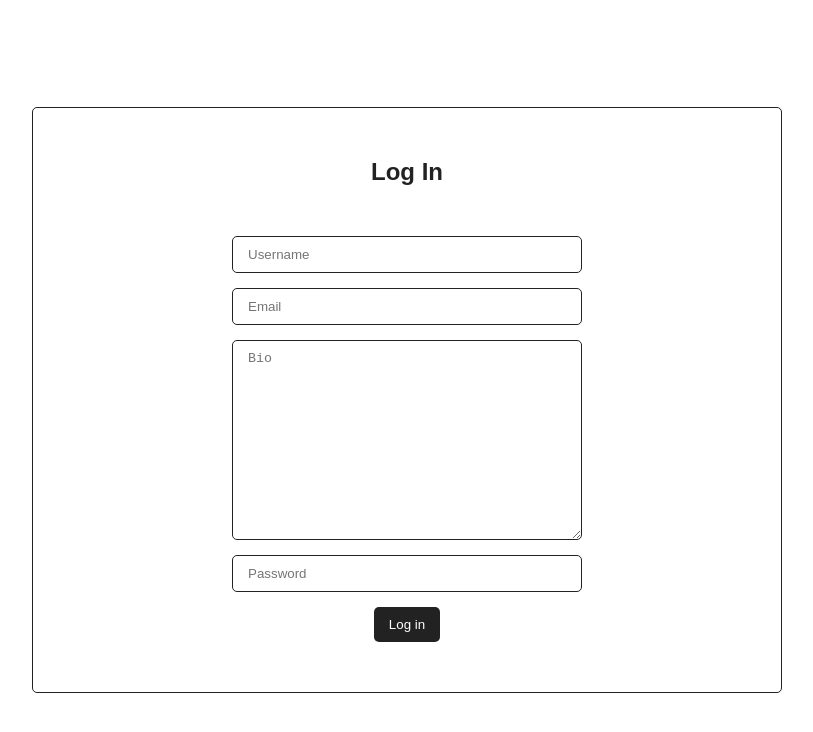
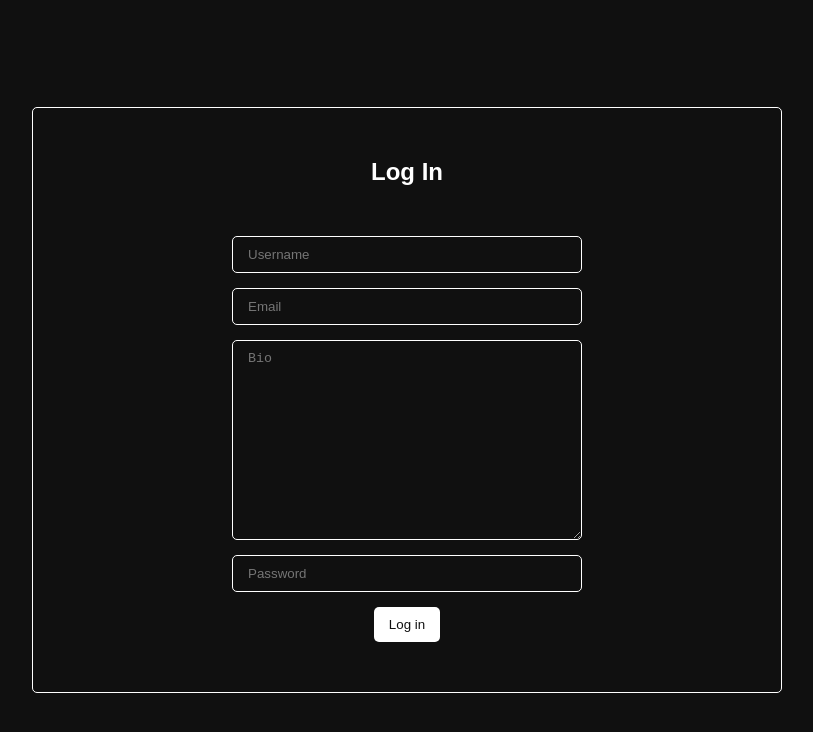
Before and after one commit to carledwardm/auth-portal-supa, a Next.js app: page /login in a window 1280 px wide. Shown: the top 732 px of the page, without its empty margins (233-1046 px from the left). Built offline with nearby package versions, Linux system fonts and the light colour scheme.

Commit message:
Style outline for form inputs, add box-shadow when focused

```diff
--- a/app/globals.css
+++ b/app/globals.css
@@ -1,6 +1,7 @@
 :root {
-  --background: #ffffff;
-  --foreground: #222222;
+  --background: #101010;
+  --foreground: #ffffff;
+  --outline: #52D924;
 }
 
 @media (prefers-color-scheme: dark) {
--- a/app/login/login.module.scss
+++ b/app/login/login.module.scss
@@ -37,6 +37,15 @@
     border: 1px solid var(--foreground);
     border-radius: 5px;
     padding: 10px 15px;
+    transition: box-shadow 0.2s ease-in-out,
+                color 0.2s ease-in-out;
+
+    &:focus {
+        outline: 2px solid var(--outline);
+        border-color: transparent;
+        color: var(--outline);
+        box-shadow: 0 0 10px 2px var(--outline);
+    }
 }
 
 .bioInput {
@@ -47,6 +56,15 @@
     border: 1px solid var(--foreground);
     border-radius: 5px;
     padding: 10px 15px;
+    transition: box-shadow 0.2s ease-in-out,
+                color 0.2s ease-in-out;
+
+    &:focus {
+        outline: 2px solid var(--outline);
+        border-color: transparent;
+        color: var(--outline);
+        box-shadow: 0 0 10px 2px var(--outline);
+    }
 }
 
 .submitBtn {
--- a/app/page.module.css
+++ b/app/page.module.css
@@ -1,22 +1,3 @@
-.page {
-  --background: #fafafa;
-  --foreground: #fff;
-
-  --text-primary: #000;
-  --text-secondary: #666;
-
-  --button-primary-hover: #383838;
-  --button-secondary-hover: #f2f2f2;
-  --button-secondary-border: #ebebeb;
-
-  display: flex;
-  min-height: 100vh;
-  align-items: center;
-  justify-content: center;
-  font-family: var(--font-geist-sans);
-  background-color: var(--background);
-}
-
 .main {
   display: flex;
   min-height: 100vh;
```
